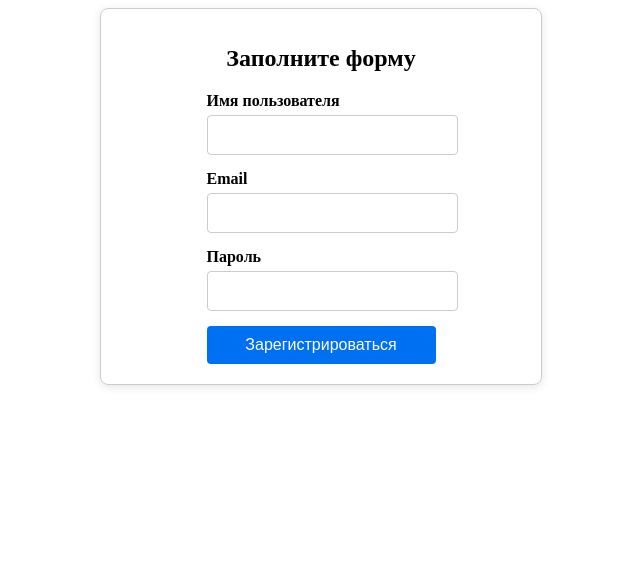
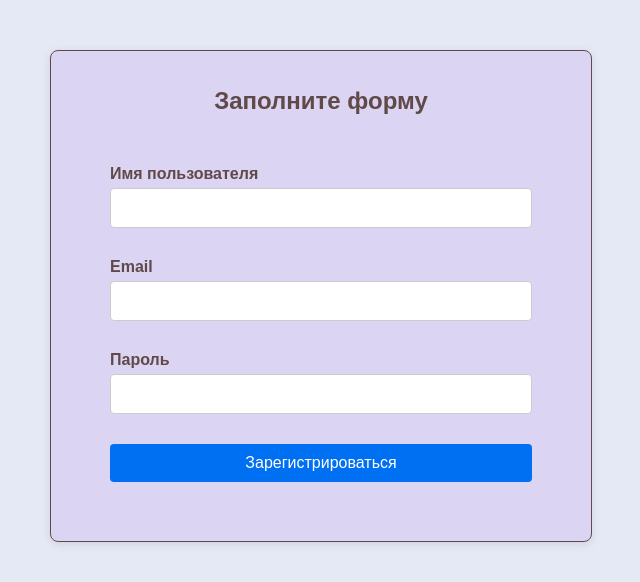
Before and after one commit to ggumiblv/frontend-test-app, a Next.js app: page /register in a window 1280 px wide. Shown: the top 582 px of the page, without its empty margins (319-959 px from the left). Built offline with nearby package versions, Linux system fonts and the light colour scheme.

Commit message:
styles updated

```diff
--- a/components/record-manager/index.module.scss
+++ b/components/record-manager/index.module.scss
@@ -0,0 +1,100 @@
+.container {
+    padding: 20px;
+}
+
+.title {
+    font-size: 24px;
+    margin-bottom: 10px;
+}
+
+.form {
+    display: flex;
+    flex-direction: column;
+    margin-bottom: 50px;
+}
+
+.input {
+    min-width: 400px;
+    padding: 10px;
+    border: 1px solid #ccc;
+    border-radius: 4px;
+    margin-bottom: 10px;
+
+    &:focus {
+        border-color: #0070f3;
+        outline: none;
+        box-shadow: 0 0 5px rgba(0, 112, 243, 0.5);
+    }
+}
+
+.editInput {
+    border: 1px solid #ccc;
+    border-radius: 4px;
+    margin-bottom: 10px;
+    min-width: 240px;
+    min-height: 30px;
+
+    &:focus {
+        border-color: #0070f3;
+        outline: none;
+        box-shadow: 0 0 5px rgba(0, 112, 243, 0.5);
+    }
+}
+
+.button {
+    padding: 8px 16px;
+    cursor: pointer;
+    background-color: #964cc7;
+    color: white;
+    border: none;
+    border-radius: 4px;
+    transition: background-color 0.3s ease;
+
+    &:hover {
+        background-color: #005bb5;
+    }
+}
+
+.recordsList {
+    list-style-type: none; /* Remove bullet points */
+    padding: 0;
+}
+
+.recordItem {
+    margin-bottom: 15px;
+}
+
+.record {
+    display: flex;
+    justify-content: space-between;
+    align-items: flex-start;
+    border: 1px solid #ccc;
+    padding: 10px;
+    border-radius: 4px;
+}
+
+.recordTitle {
+    font-size: 18px;
+    margin: 0;
+    flex-grow: 1;
+}
+
+.recordDescription {
+    margin: 0;
+    padding-left: 10px;
+    flex-grow: 2;
+}
+
+.editButton {
+    padding: 6px 12px;
+    background-color: #ff9900;
+    color: white;
+    border: none;
+    border-radius: 4px;
+    cursor: pointer;
+    margin-left: 10px;
+
+    &:hover {
+        background-color: #cc7a00;
+    }
+}
--- a/components/registration-form/index.module.scss
+++ b/components/registration-form/index.module.scss
@@ -1,24 +1,8 @@
-.container {
+.form {
     display: flex;
     flex-direction: column;
-    align-items: center;
-    max-width: 400px;
-    margin: auto;
-    padding: 20px;
-    border: 1px solid #ccc;
-    border-radius: 8px;
-    box-shadow: 0 2px 10px rgba(0, 0, 0, 0.1);
+    gap: 15px;
 }
-
-.title {
-    margin-bottom: 20px;
-    font-size: 24px;
-    text-align: center;
-}
-
-// form {
-//     width: 100%;
-// }
 
 .form-group {
     margin-bottom: 15px;
@@ -31,7 +15,7 @@
 }
 
 .input {
-    width: 100%;
+    min-width: 400px;
     padding: 10px;
     border: 1px solid #ccc;
     border-radius: 4px;
@@ -47,6 +31,8 @@
 .error-message {
     color: red;
     font-size: 14px;
+    position: absolute;
+    margin: 3px 0 0 0;
 }
 
 .button {
--- a/components/registration-form/index.tsx
+++ b/components/registration-form/index.tsx
@@ -14,9 +14,7 @@ const RegistrationForm = () => {
     const router = useRouter();
 
     const onSubmit = (data) => {
-        // Сохраняем данные в Redux
         dispatch(setUser(data));
-        // Перенаправляем на страницу профиля
         router.push('/profile');
     };
 
--- a/pages/_app.tsx
+++ b/pages/_app.tsx
@@ -1,12 +1,14 @@
+import './globals.css';
 import { Provider } from 'react-redux';
 import { store } from '../store/store';
-//import '../styles/globals.css';
 
 function MyApp({ Component, pageProps }) {
     return (
+        <div>
         <Provider store={store}>
             <Component {...pageProps} />
         </Provider>
+        </div>
     );
 }
 
--- /dev/null
+++ b/pages/globals.css
@@ -0,0 +1,16 @@
+*
+.container {
+    margin: 0;
+    padding: 0;
+    box-sizing: border-box;
+}
+
+
+body {
+    max-width: 1440px;
+    height: 100vh;
+    margin: auto !important;
+    color: #604949;
+    background-color: #ced5ec85;
+    font-family: 'Arial', 'Verdana', sans-serif;
+  }
--- /dev/null
+++ b/pages/index.module.scss
@@ -0,0 +1,12 @@
+.container {
+    margin: 150px;
+    text-align: center;
+    display: flex;
+    flex-direction: column;
+    gap: 40px;
+}
+
+.link {
+    font-size: 30px;
+    color: #964cc7;
+}
--- /dev/null
+++ b/pages/profile/index.module.scss
@@ -0,0 +1,11 @@
+.container {
+    margin: 50px;
+    text-align: center;
+    display: flex;
+    flex-direction: column;
+    gap: 10px;
+}
+
+.info {
+    color: #964cc7;
+}
--- a/pages/register/index.module.scss
+++ b/pages/register/index.module.scss
@@ -2,12 +2,15 @@
     display: flex;
     flex-direction: column;
     align-items: center;
-    max-width: 400px;
-    margin: auto;
+    max-width: 500px;
+    min-height: 450px;
+    margin: 50px auto;
     padding: 20px;
-    border: 1px solid #ccc;
+    border: 1px solid #604949;
     border-radius: 8px;
     box-shadow: 0 2px 10px rgba(0, 0, 0, 0.1);
+    gap: 30px;
+    background-color: #8a2be21c;
 }
 
 .title {
@@ -15,51 +18,3 @@
     font-size: 24px;
     text-align: center;
 }
-
-// form {
-//     width: 100%;
-// }
-
-.form-group {
-    margin-bottom: 15px;
-}
-
-.label {
-    display: block;
-    margin-bottom: 5px;
-    font-weight: bold;
-}
-
-.input {
-    width: 100%;
-    padding: 10px;
-    border: 1px solid #ccc;
-    border-radius: 4px;
-    font-size: 16px;
-
-    &:focus {
-        border-color: #0070f3;
-        outline: none;
-        box-shadow: 0 0 5px rgba(0, 112, 243, 0.5);
-    }
-}
-
-.error-message {
-    color: red;
-    font-size: 14px;
-}
-
-.button {
-    width: 100%;
-    padding: 10px;
-    background-color: #0070f3;
-    color: white;
-    border: none;
-    border-radius: 4px;
-    cursor: pointer;
-    font-size: 16px;
-
-    &:hover {
-        background-color: #005bb5;
-    }
-}
```
Also changed, not shown: components/record-manager/index.tsx (+17 -12 lines), pages/index.tsx (+4 -3 lines), pages/profile/index.tsx (+7 -8 lines).
